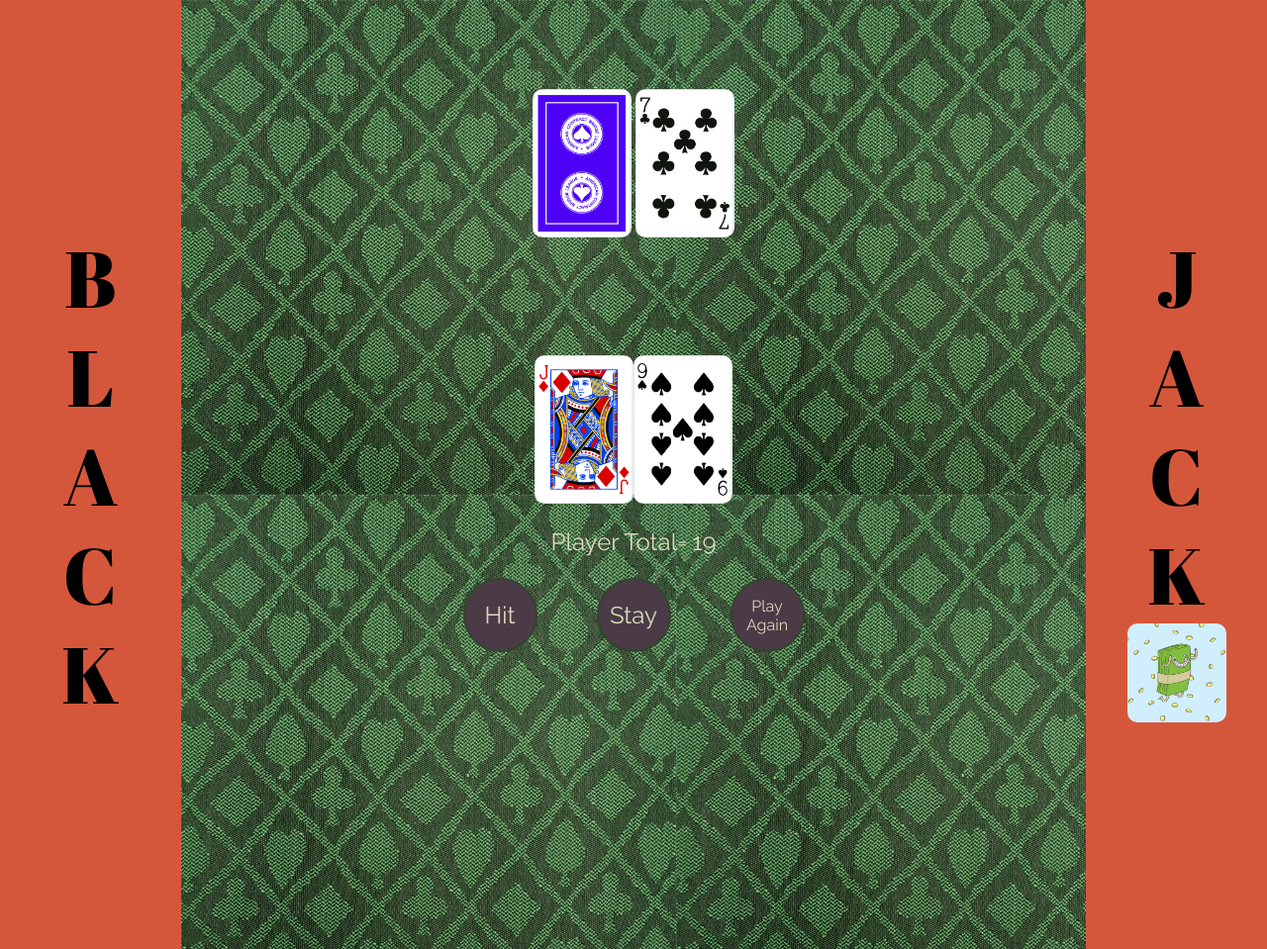
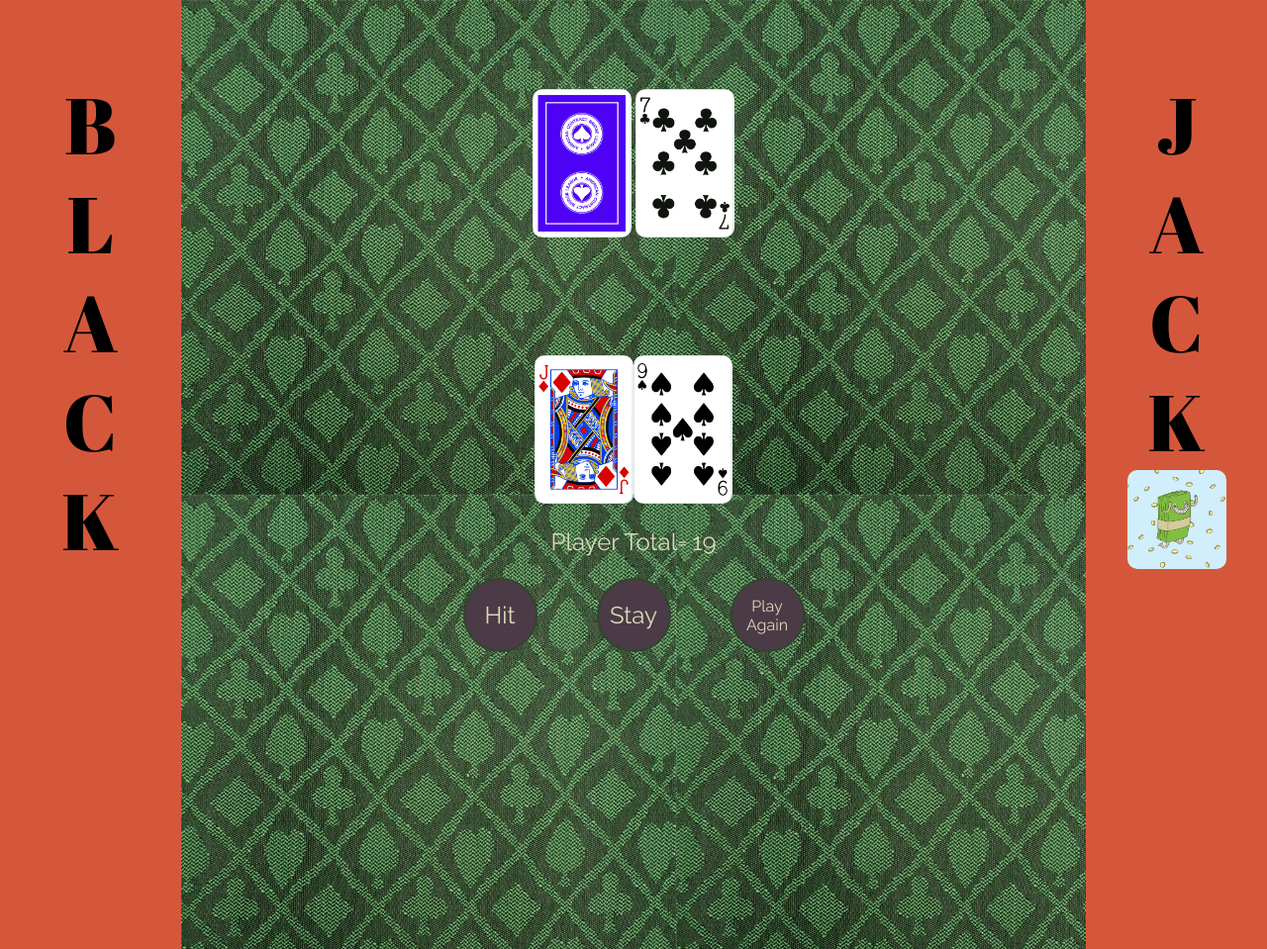
Before and after one commit to benjaminkent/blackjack, a website: page public/index.html in a window 1280 px wide. Shown: the whole page at 99% size. Drawn offline with Linux system fonts and the light colour scheme.

Commit message:
added some css for aside

```diff
--- a/public/screen.css
+++ b/public/screen.css
@@ -22,11 +22,12 @@ img {
 aside {
   display: flex;
   flex-direction: column;
-  justify-content: center;
+  justify-content: flex-start;
   align-items: center;
   width: 15%;
   background-color: #d5573b;
   color: black;
+  padding-top: 75px;
 }
 
 aside p {
```
